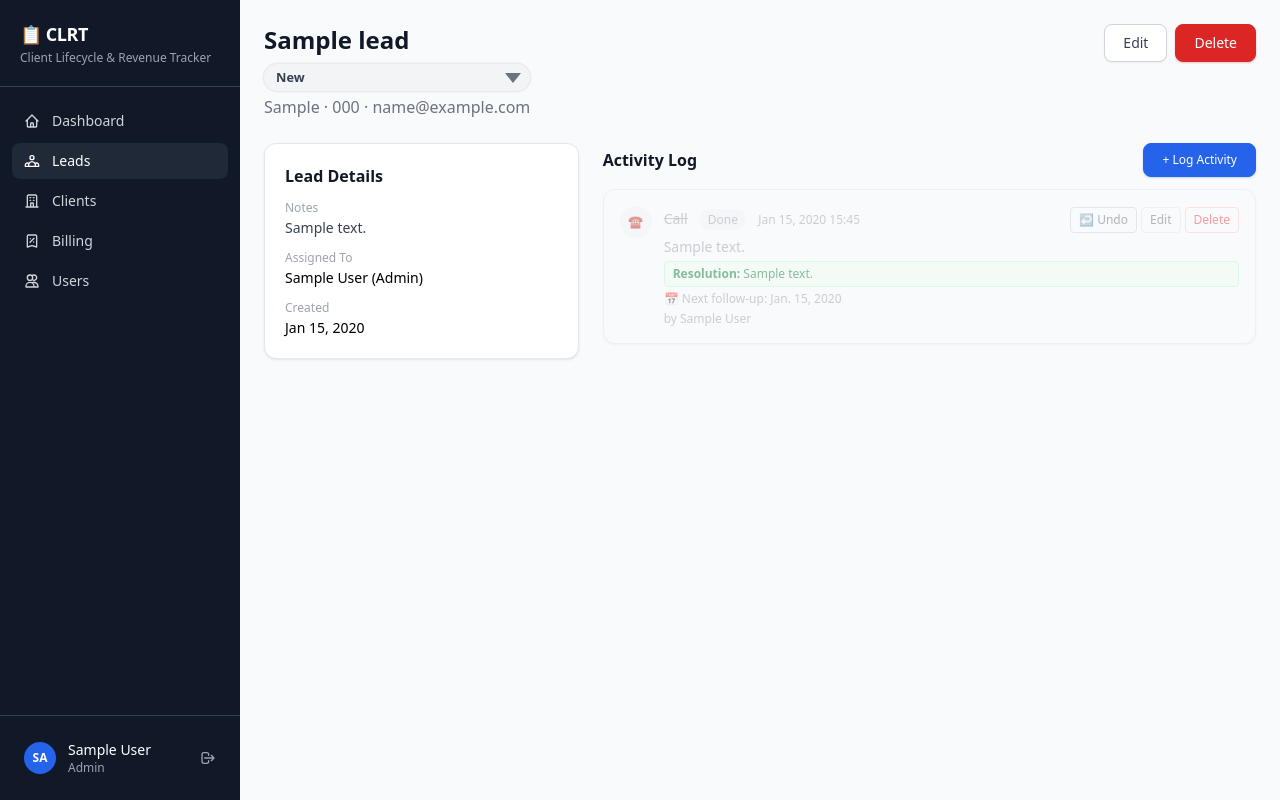
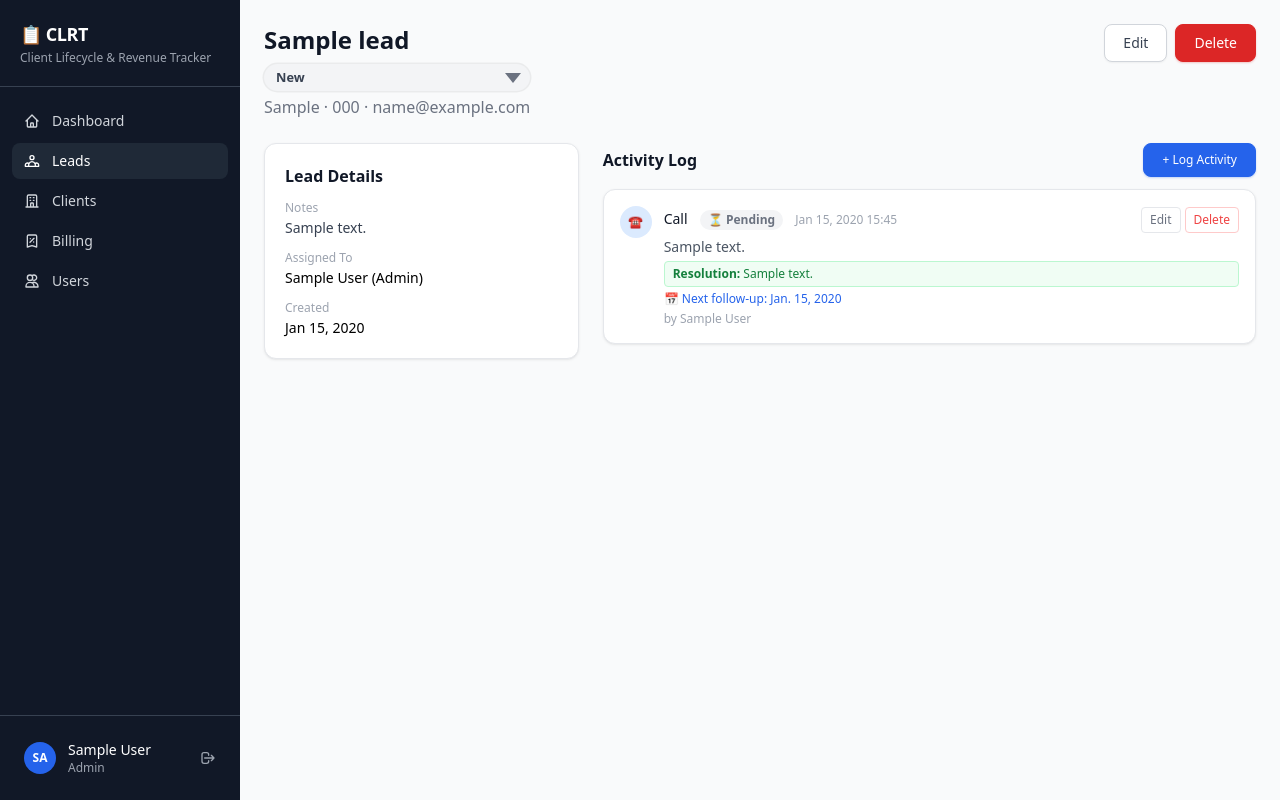
Before and after one commit to ashim888/clrt, a Django app: page /leads/1/ in a window 1280 px wide. Run offline with Django 5.2, Linux system fonts and the light colour scheme; a user stored in the database is signed in; tables that the repository leaves empty hold one stand-in row (values such as "Sample post"); some libraries are stand-ins or nearby versions.

Commit message:
leads more fixes remaining

```diff
--- a/dashboard/views.py
+++ b/dashboard/views.py
@@ -14,13 +14,13 @@ def dashboard(request):
     # Today's and overdue follow-ups
     todays_followups = Activity.objects.filter(
         next_follow_up_date=today,
-        is_done=False,
+        status="pending",
     ).select_related("lead", "created_by")
 
     overdue_followups = Activity.objects.filter(
         next_follow_up_date__lt=today,
         next_follow_up_date__isnull=False,
-        is_done=False,
+        status="pending",
     ).select_related("lead").order_by("next_follow_up_date")
 
     # Contracts expiring in 30 days
--- a/leads/urls.py
+++ b/leads/urls.py
@@ -12,7 +12,7 @@ urlpatterns = [
     path("<int:lead_pk>/activity/add/", views.activity_add, name="activity_add"),
     path("activity/<int:pk>/edit/", views.activity_edit, name="activity_edit"),
     path("activity/<int:pk>/delete/", views.activity_delete, name="activity_delete"),
-    path("activity/<int:pk>/toggle-done/", views.activity_toggle_done, name="activity_toggle_done"),
+    path("activity/<int:pk>/update-status/", views.activity_update_status, name="activity_update_status"),
     path("<int:pk>/convert/", views.convert_to_client, name="convert_to_client"),
     path("<int:pk>/status/", views.lead_update_status, name="lead_update_status"),
 ]
--- a/leads/views.py
+++ b/leads/views.py
@@ -137,20 +137,19 @@ def activity_delete(request, pk):
 
 @login_required
 @require_POST
-def activity_toggle_done(request, pk):
+def activity_update_status(request, pk):
     activity = get_object_or_404(Activity, pk=pk)
-    activity.is_done = not activity.is_done
-    update_fields = ["is_done"]
-    if activity.is_done:
-        note = request.POST.get("resolution_note", "").strip()
-        if note:
-            activity.resolution_note = note
-            update_fields.append("resolution_note")
-    else:
-        activity.resolution_note = ""
-        update_fields.append("resolution_note")
+    valid_statuses = [s for s, _ in Activity.STATUS_CHOICES]
+    new_status = request.POST.get("status", "").strip()
+    if new_status not in valid_statuses:
+        return JsonResponse({"error": "Invalid status"}, status=400)
+    activity.status = new_status
+    update_fields = ["status"]
+    note = request.POST.get("resolution_note", "").strip()
+    activity.resolution_note = note
+    update_fields.append("resolution_note")
     activity.save(update_fields=update_fields)
-    return JsonResponse({"is_done": activity.is_done, "resolution_note": activity.resolution_note})
+    return JsonResponse({"status": activity.status, "resolution_note": activity.resolution_note})
 
 
 @login_required
--- a/templates/leads/lead_detail.html
+++ b/templates/leads/lead_detail.html
@@ -113,9 +113,9 @@
     </div>
     <div class="space-y-3">
       {% for activity in activities %}
-      <div class="card p-4 {% if activity.is_done %}opacity-50{% endif %}" id="activity-card-{{ activity.pk }}" style="{% if activity.is_done %}background:#f9fafb;{% endif %}">
+      <div class="card p-4 {% if activity.status == 'completed' or activity.status == 'cancelled' %}opacity-60{% endif %}" id="activity-card-{{ activity.pk }}" style="{% if activity.status == 'completed' %}background:#f0fdf4;{% elif activity.status == 'cancelled' %}background:#fff5f5;{% elif activity.status == 'rescheduled' %}background:#fffbeb;{% endif %}">
         <div class="flex items-start gap-3">
-          <div class="w-8 h-8 rounded-full {% if activity.is_done %}bg-gray-100{% elif activity.type == 'call' %}bg-blue-100{% elif activity.type == 'meeting' %}bg-purple-100{% elif activity.type == 'follow_up' %}bg-yellow-100{% else %}bg-green-100{% endif %} flex items-center justify-center text-xs font-bold flex-shrink-0 {% if activity.is_done %}text-gray-400{% elif activity.type == 'call' %}text-blue-600{% elif activity.type == 'meeting' %}text-purple-600{% elif activity.type == 'follow_up' %}text-yellow-600{% else %}text-green-600{% endif %}">
+          <div class="w-8 h-8 rounded-full {% if activity.status == 'completed' %}bg-green-100{% elif activity.status == 'cancelled' %}bg-red-100{% elif activity.status == 'rescheduled' %}bg-amber-100{% elif activity.type == 'call' %}bg-blue-100{% elif activity.type == 'meeting' %}bg-purple-100{% elif activity.type == 'follow_up' %}bg-yellow-100{% else %}bg-green-100{% endif %} flex items-center justify-center text-xs font-bold flex-shrink-0 {% if activity.status == 'completed' %}text-green-600{% elif activity.status == 'cancelled' %}text-red-500{% elif activity.status == 'rescheduled' %}text-amber-600{% elif activity.type == 'call' %}text-blue-600{% elif activity.type == 'meeting' %}text-purple-600{% elif activity.type == 'follow_up' %}text-yellow-600{% else %}text-green-600{% endif %}">
             {% if activity.type == "call" %}&#x260E;
             {% elif activity.type == "meeting" %}&#x1F91D;
             {% elif activity.type == "follow_up" %}&#x1F504;
@@ -124,21 +124,25 @@
           <div class="flex-1 min-w-0">
             <div class="flex items-start justify-between gap-2">
               <div>
-                <span class="text-sm font-medium {% if activity.is_done %}text-gray-400 line-through{% else %}text-gray-900{% endif %}">{{ activity.get_type_display }}</span>
-                {% if activity.is_done %}<span class="ml-2 text-xs text-gray-400 bg-gray-100 px-2 py-0.5 rounded-full">Done</span>{% endif %}
+                <span class="text-sm font-medium {% if activity.status == 'cancelled' %}text-red-400 line-through{% elif activity.status == 'completed' %}text-green-700{% else %}text-gray-900{% endif %}">{{ activity.get_type_display }}</span>
+                <!-- Activity Status Pill -->
+                <button onclick="openStatusModal({{ activity.pk }}, '{{ activity.status }}', '{{ csrf_token }}')"
+                  class="ml-2 text-xs px-2 py-0.5 rounded-full font-semibold cursor-pointer border-0
+                    {% if activity.status == 'pending' %}bg-gray-100 text-gray-500 hover:bg-gray-200
+                    {% elif activity.status == 'completed' %}bg-green-100 text-green-700 hover:bg-green-200
+                    {% elif activity.status == 'cancelled' %}bg-red-100 text-red-600 hover:bg-red-200
+                    {% elif activity.status == 'rescheduled' %}bg-amber-100 text-amber-700 hover:bg-amber-200
+                    {% endif %}" title="Click to update status">
+                  {% if activity.status == 'pending' %}⏳ Pending
+                  {% elif activity.status == 'completed' %}✅ Completed
+                  {% elif activity.status == 'cancelled' %}❌ Cancelled
+                  {% elif activity.status == 'rescheduled' %}📅 Rescheduled
+                  {% endif %}
+                </button>
                 <span class="text-xs text-gray-400 ml-2">{{ activity.created_at|date:"M d, Y H:i" }}</span>
               </div>
               <!-- Actions -->
               <div class="flex items-center gap-1 shrink-0">
-                {% if activity.is_done %}
-                <button onclick="toggleDoneUndo({{ activity.pk }}, '{{ csrf_token }}')"
-                  class="text-xs px-2 py-1 rounded border border-gray-300 text-gray-500 hover:bg-gray-50 transition-colors"
-                  title="Mark as pending">↩ Undo</button>
-                {% else %}
-                <button onclick="openDetailDoneModal({{ activity.pk }}, '{{ csrf_token }}')"
-                  class="text-xs px-2 py-1 rounded border border-green-400 bg-green-50 text-green-700 hover:bg-green-100 font-semibold transition-colors"
-                  title="Mark as done">✓ Done</button>
-                {% endif %}
                 {% if user.role in "admin,sales" or user.is_superuser %}
                 <a href="{% url 'leads:activity_edit' activity.pk %}"
                   class="text-xs px-2 py-1 rounded border border-gray-200 text-gray-500 hover:bg-gray-50 transition-colors">Edit</a>
@@ -149,14 +153,16 @@
                 {% endif %}
               </div>
             </div>
-            <p class="text-sm {% if activity.is_done %}text-gray-400{% else %}text-gray-600{% endif %} mt-1">{{ activity.notes }}</p>
+            <p class="text-sm {% if activity.status == 'completed' or activity.status == 'cancelled' %}text-gray-400{% else %}text-gray-600{% endif %} mt-1">{{ activity.notes }}</p>
             {% if activity.resolution_note %}
-            <p class="text-xs text-green-700 bg-green-50 border border-green-200 rounded px-2 py-1 mt-1">
-              <span class="font-semibold">Resolution:</span> {{ activity.resolution_note }}
+            <p class="text-xs {% if activity.status == 'cancelled' %}text-red-700 bg-red-50 border-red-200{% elif activity.status == 'rescheduled' %}text-amber-700 bg-amber-50 border-amber-200{% else %}text-green-700 bg-green-50 border-green-200{% endif %} border rounded px-2 py-1 mt-1">
+              <span class="font-semibold">
+                {% if activity.status == 'cancelled' %}Reason:{% elif activity.status == 'rescheduled' %}Note:{% else %}Resolution:{% endif %}
+              </span> {{ activity.resolution_note }}
             </p>
             {% endif %}
             {% if activity.next_follow_up_date %}
-            <p class="text-xs {% if activity.is_done %}text-gray-400{% else %}text-blue-600{% endif %} mt-1">&#x1F4C5; Next follow-up: {{ activity.next_follow_up_date }}</p>
+            <p class="text-xs {% if activity.status == 'completed' or activity.status == 'cancelled' %}text-gray-400{% else %}text-blue-600{% endif %} mt-1">&#x1F4C5; Next follow-up: {{ activity.next_follow_up_date }}</p>
             {% endif %}
             {% if activity.created_by %}
             <p class="text-xs text-gray-400 mt-1">by {{ activity.created_by.get_full_name|default:activity.created_by.username }}</p>
@@ -174,18 +180,25 @@
   </div>
 </div>
 
-<!-- Done Remark Modal -->
+<!-- Activity Status Modal -->
 <div id="detail-done-modal" style="display:none;position:fixed;inset:0;z-index:9999;background:rgba(0,0,0,.45);align-items:center;justify-content:center;">
-  <div style="background:#fff;border-radius:14px;padding:1.6rem 1.8rem;max-width:440px;width:90%;box-shadow:0 8px 32px rgba(0,0,0,.22);">
-    <h3 style="font-size:1rem;font-weight:700;color:#111827;margin:0 0 .4rem;">Mark Activity as Done</h3>
-    <p style="font-size:.8rem;color:#6b7280;margin:0 0 .9rem;">Add a note on what was resolved or discussed (optional but recommended).</p>
-    <textarea id="detail-done-note" rows="3" placeholder="e.g. Called client, agreed on proposal. Sending docs tomorrow."
-      style="width:100%;box-sizing:border-box;border:1.5px solid #d1d5db;border-radius:8px;padding:.55rem .7rem;font-size:.85rem;resize:vertical;outline:none;font-family:inherit;"></textarea>
+  <div style="background:#fff;border-radius:14px;padding:1.6rem 1.8rem;max-width:460px;width:90%;box-shadow:0 8px 32px rgba(0,0,0,.22);">
+    <h3 style="font-size:1rem;font-weight:700;color:#111827;margin:0 0 .3rem;">Update Activity Status</h3>
+    <p style="font-size:.78rem;color:#6b7280;margin:0 0 1rem;">Select the new status and optionally add a note.</p>
+    <!-- Status pills -->
+    <div style="display:grid;grid-template-columns:1fr 1fr;gap:.5rem;margin-bottom:1rem;" id="status-pill-grid">
+      <button data-status="pending"     onclick="pickStatus('pending')"     style="padding:.5rem .7rem;border-radius:8px;border:2px solid #e5e7eb;background:#f9fafb;color:#374151;font-size:.8rem;font-weight:600;cursor:pointer;text-align:left;">⏳ Pending</button>
+      <button data-status="completed"   onclick="pickStatus('completed')"   style="padding:.5rem .7rem;border-radius:8px;border:2px solid #e5e7eb;background:#f9fafb;color:#374151;font-size:.8rem;font-weight:600;cursor:pointer;text-align:left;">✅ Completed</button>
+      <button data-status="cancelled"   onclick="pickStatus('cancelled')"   style="padding:.5rem .7rem;border-radius:8px;border:2px solid #e5e7eb;background:#f9fafb;color:#374151;font-size:.8rem;font-weight:600;cursor:pointer;text-align:left;">❌ Cancelled</button>
+      <button data-status="rescheduled" onclick="pickStatus('rescheduled')" style="padding:.5rem .7rem;border-radius:8px;border:2px solid #e5e7eb;background:#f9fafb;color:#374151;font-size:.8rem;font-weight:600;cursor:pointer;text-align:left;">📅 Rescheduled</button>
+    </div>
+    <textarea id="detail-done-note" rows="2" placeholder="Add a note (reason, outcome, next steps…)"
+      style="width:100%;box-sizing:border-box;border:1.5px solid #d1d5db;border-radius:8px;padding:.5rem .7rem;font-size:.82rem;resize:vertical;outline:none;font-family:inherit;"></textarea>
     <div style="display:flex;justify-content:flex-end;gap:.6rem;margin-top:.9rem;">
       <button onclick="closeDetailDoneModal()"
         style="padding:.42rem 1.1rem;border-radius:7px;border:1.5px solid #d1d5db;background:#f9fafb;color:#374151;font-size:.82rem;font-weight:600;cursor:pointer;">Cancel</button>
-      <button onclick="confirmDetailDone()"
-        style="padding:.42rem 1.2rem;border-radius:7px;border:none;background:#16a34a;color:#fff;font-size:.82rem;font-weight:700;cursor:pointer;">✓ Confirm Done</button>
+      <button id="detail-confirm-btn" onclick="confirmDetailDone()"
+        style="padding:.42rem 1.2rem;border-radius:7px;border:none;background:#2563eb;color:#fff;font-size:.82rem;font-weight:700;cursor:pointer;">Save Status</button>
     </div>
   </div>
 </div>
@@ -200,33 +213,58 @@ const STATUS_BG_DETAIL = {
   lost:        ['#fee2e2','#b91c1c'],
 };
 
-let _detailActivityId = null, _detailCsrf = null;
+const ACTIVITY_STATUS_COLORS = {
+  pending:     {border:'#d1d5db', bg:'#f3f4f6', color:'#374151'},
+  completed:   {border:'#6ee7b7', bg:'#d1fae5', color:'#065f46'},
+  cancelled:   {border:'#fca5a5', bg:'#fee2e2', color:'#b91c1c'},
+  rescheduled: {border:'#fcd34d', bg:'#fef3c7', color:'#92400e'},
+};
 
-function openDetailDoneModal(activityId, csrf) {
-  _detailActivityId = activityId; _detailCsrf = csrf;
+let _detailActivityId = null, _detailCsrf = null, _selectedStatus = null;
+
+function openStatusModal(activityId, currentStatus, csrf) {
+  _detailActivityId = activityId; _detailCsrf = csrf; _selectedStatus = currentStatus;
   document.getElementById('detail-done-note').value = '';
+  // Reset pills, highlight current
+  document.querySelectorAll('#status-pill-grid button').forEach(btn => {
+    const s = btn.dataset.status;
+    const c = ACTIVITY_STATUS_COLORS[s];
+    if (s === currentStatus) {
+      btn.style.borderColor = c.border;
+      btn.style.background = c.bg;
+      btn.style.color = c.color;
+    } else {
+      btn.style.borderColor = '#e5e7eb';
+      btn.style.background = '#f9fafb';
+      btn.style.color = '#374151';
+    }
+  });
   const m = document.getElementById('detail-done-modal');
   m.style.display = 'flex';
   setTimeout(() => document.getElementById('detail-done-note').focus(), 80);
 }
+function pickStatus(s) {
+  _selectedStatus = s;
+  document.querySelectorAll('#status-pill-grid button').forEach(btn => {
+    const c = ACTIVITY_STATUS_COLORS[btn.dataset.status];
+    if (btn.dataset.status === s) {
+      btn.style.borderColor = c.border; btn.style.background = c.bg; btn.style.color = c.color;
+    } else {
+      btn.style.borderColor = '#e5e7eb'; btn.style.background = '#f9fafb'; btn.style.color = '#374151';
+    }
+  });
+}
 function closeDetailDoneModal() {
   document.getElementById('detail-done-modal').style.display = 'none';
-  _detailActivityId = null; _detailCsrf = null;
+  _detailActivityId = null; _detailCsrf = null; _selectedStatus = null;
 }
 async function confirmDetailDone() {
-  if (!_detailActivityId) return;
+  if (!_detailActivityId || !_selectedStatus) return;
   const note = document.getElementById('detail-done-note').value.trim();
   closeDetailDoneModal();
-  const body = new URLSearchParams({resolution_note: note});
-  const resp = await fetch('/leads/activity/' + _detailActivityId + '/toggle-done/', {
+  const body = new URLSearchParams({status: _selectedStatus, resolution_note: note});
+  const resp = await fetch('/leads/activity/' + _detailActivityId + '/update-status/', {
     method: 'POST', headers: {'X-CSRFToken': _detailCsrf}, body: body,
-  });
-  if (resp.ok) { location.reload(); }
-  else { alert('Could not update — please refresh.'); }
-}
-async function toggleDoneUndo(activityId, csrf) {
-  const resp = await fetch('/leads/activity/' + activityId + '/toggle-done/', {
-    method: 'POST', headers: {'X-CSRFToken': csrf},
   });
   if (resp.ok) { location.reload(); }
   else { alert('Could not update — please refresh.'); }
```
Also changed, not shown: leads/models.py (+7 -1 lines), templates/dashboard/dashboard.html (+49 -13 lines), leads/migrations/0004_activity_status.py (added).
